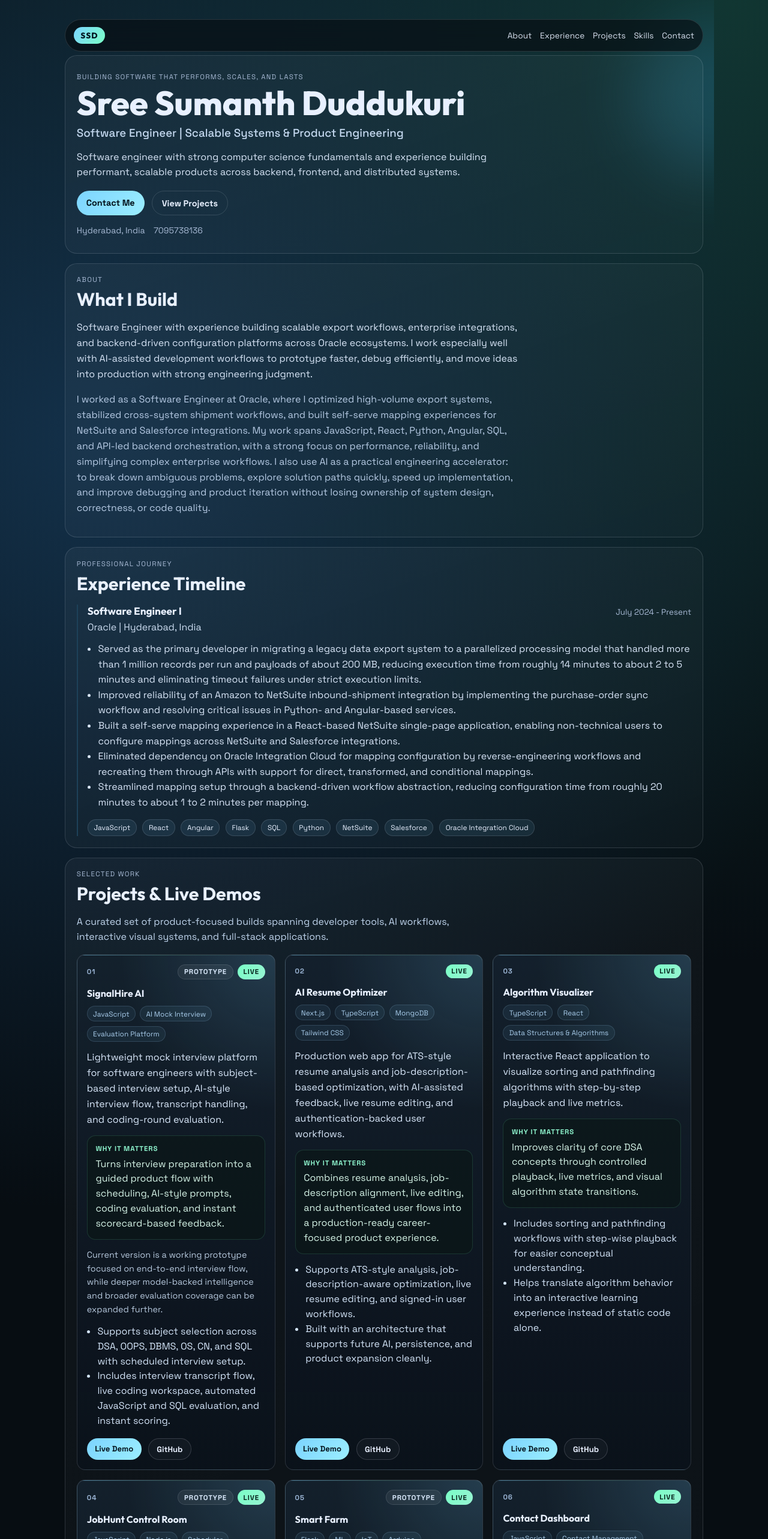
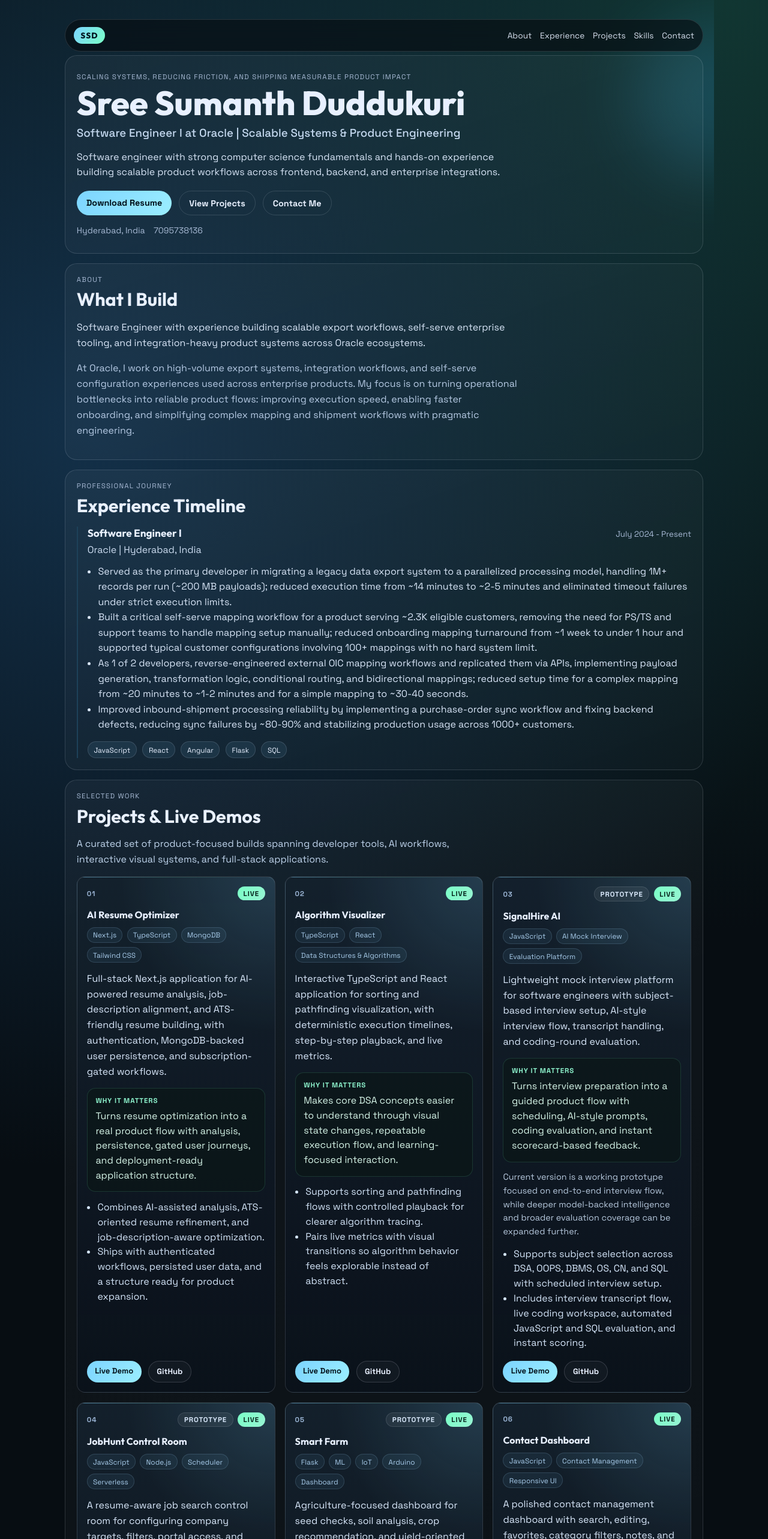
Before and after one commit to codetitan9999/Sree-Sumanth-Portfolio, a React (Vite) app: page / in a window 1280 px wide. Shown: the top 2566 px of the page at 60% size. Built offline with nearby package versions, Linux system fonts and the light colour scheme.

Commit message:
Sync portfolio with updated resume

```diff
--- a/src/components/ContactSection.jsx
+++ b/src/components/ContactSection.jsx
@@ -17,6 +17,15 @@ function SocialLink({ label, href }) {
 }
 
 function ContactSection({ personalInfo }) {
+  const socialOrder = [
+    ['github', 'GitHub'],
+    ['linkedin', 'LinkedIn'],
+    ['leetcode', 'LeetCode'],
+    ['hackerrank', 'HackerRank'],
+    ['codechef', 'CodeChef'],
+    ['codeforces', 'Codeforces']
+  ];
+
   return (
     <section className="panel contact-panel" id="contact">
       <SectionTitle eyebrow="Contact" title="Let&apos;s Build Something Great" />
@@ -26,13 +35,14 @@ function ContactSection({ personalInfo }) {
       <div className="contact-links">
         <a href={`mailto:${personalInfo.email}`}>{personalInfo.email}</a>
         <a href={`tel:${personalInfo.phone.replace(/\s+/g, '')}`}>{personalInfo.phone}</a>
+        <a href={personalInfo.resumeUrl} target="_blank" rel="noreferrer">
+          Resume
+        </a>
       </div>
       <div className="social-links">
-        <SocialLink label="GitHub" href={personalInfo.socials.github} />
-        <SocialLink label="LinkedIn" href={personalInfo.socials.linkedin} />
-        <SocialLink label="LeetCode" href={personalInfo.socials.leetcode} />
-        <SocialLink label="HackerRank" href={personalInfo.socials.hackerrank} />
-        <SocialLink label="CodeChef" href={personalInfo.socials.codechef} />
+        {socialOrder.map(([key, label]) => (
+          <SocialLink key={key} label={label} href={personalInfo.socials[key]} />
+        ))}
       </div>
     </section>
   );
--- a/src/components/CredentialsSection.jsx
+++ b/src/components/CredentialsSection.jsx
@@ -1,4 +1,22 @@
 import SectionTitle from './SectionTitle';
+
+function CredentialItem({ item }) {
+  if (typeof item === 'string') {
+    return <li>{item}</li>;
+  }
+
+  if (item.url) {
+    return (
+      <li>
+        <a href={item.url} target="_blank" rel="noreferrer">
+          {item.label}
+        </a>
+      </li>
+    );
+  }
+
+  return <li>{item.label}</li>;
+}
 
 function CredentialsSection({ certifications, achievements }) {
   return (
@@ -9,7 +27,7 @@ function CredentialsSection({ certifications, achievements }) {
           <h4>Certifications</h4>
           <ul>
             {certifications.map((item) => (
-              <li key={item}>{item}</li>
+              <CredentialItem key={typeof item === 'string' ? item : item.label} item={item} />
             ))}
           </ul>
         </article>
@@ -17,7 +35,7 @@ function CredentialsSection({ certifications, achievements }) {
           <h4>Achievements</h4>
           <ul>
             {achievements.map((item) => (
-              <li key={item}>{item}</li>
+              <CredentialItem key={typeof item === 'string' ? item : item.label} item={item} />
             ))}
           </ul>
         </article>
--- a/src/components/EducationSection.jsx
+++ b/src/components/EducationSection.jsx
@@ -7,6 +7,7 @@ function EducationSection({ education }) {
       <article className="mini-card">
         <h4>{education.degree}</h4>
         <p>{education.institution}</p>
+        {education.location ? <p>{education.location}</p> : null}
         <p>{education.duration}</p>
         <p>CGPA: {education.cgpa}</p>
       </article>
--- a/src/components/Hero.jsx
+++ b/src/components/Hero.jsx
@@ -7,11 +7,14 @@ function Hero({ personalInfo }) {
       <p className="hero-copy">{personalInfo.shortBio}</p>
 
       <div className="hero-actions">
-        <a className="btn btn-primary" href="#contact">
-          Contact Me
+        <a className="btn btn-primary" href={personalInfo.resumeUrl} target="_blank" rel="noreferrer">
+          Download Resume
         </a>
         <a className="btn btn-ghost" href="#projects">
           View Projects
+        </a>
+        <a className="btn btn-ghost" href="#contact">
+          Contact Me
         </a>
       </div>
 
--- a/src/components/SkillsSection.jsx
+++ b/src/components/SkillsSection.jsx
@@ -17,6 +17,13 @@ function SkillGroup({ title, items }) {
 
 function SkillsSection({ skills }) {
   const skillGroups = Object.entries(skills);
+  const titleMap = {
+    languages: 'Languages',
+    frameworks: 'Frameworks',
+    toolsPlatforms: 'Tools & Platforms',
+    databases: 'Databases',
+    core: 'Core'
+  };
 
   return (
     <section className="panel" id="skills">
@@ -25,7 +32,7 @@ function SkillsSection({ skills }) {
         {skillGroups.map(([key, items]) => (
           <SkillGroup
             key={key}
-            title={key.charAt(0).toUpperCase() + key.slice(1)}
+            title={titleMap[key] ?? key}
             items={items}
           />
         ))}
--- a/src/data/portfolioData.js
+++ b/src/data/portfolioData.js
@@ -1,26 +1,29 @@
 export const portfolioData = {
   personalInfo: {
     fullName: 'Sree Sumanth Duddukuri',
-    eyebrow: 'Building software that performs, scales, and lasts',
-    title: 'Software Engineer | Scalable Systems & Product Engineering',
+    eyebrow: 'Scaling systems, reducing friction, and shipping measurable product impact',
+    title: 'Software Engineer I at Oracle | Scalable Systems & Product Engineering',
     shortBio:
-      'Software engineer with strong computer science fundamentals and experience building performant, scalable products across backend, frontend, and distributed systems.',
+      'Software engineer with strong computer science fundamentals and hands-on experience building scalable product workflows across frontend, backend, and enterprise integrations.',
     email: 'sreesumanth199@gmail.com',
     phone: '7095738136',
     location: 'Hyderabad, India',
+    resumeUrl: '/Sree_Sumanth_Duddukuri_Resume.pdf',
     socials: {
       github: 'https://github.com/codetitan9999',
       linkedin: 'https://www.linkedin.com/in/sree-sumanth-duddukuri/',
       leetcode: 'https://leetcode.com/u/sreesumanth2002/',
       hackerrank: 'https://www.hackerrank.com/profile/sreesumanth199',
-      codechef: 'https://www.codechef.com/users/sumanth9999'
+      codechef: 'https://www.codechef.com/users/sumanth9999',
+      codeforces: 'https://codeforces.com/profile/sreesumanth99',
+      portfolio: 'https://sree-sumanth-portfolio.vercel.app/'
     }
   },
   about: {
     shortBio:
-      'Software Engineer with experience building scalable export workflows, enterprise integrations, and backend-driven configuration platforms across Oracle ecosystems. I work especially well with AI-assisted development workflows to prototype faster, debug efficiently, and move ideas into production with strong engineering judgment.',
+      'Software Engineer with experience building scalable export workflows, self-serve enterprise tooling, and integration-heavy product systems across Oracle ecosystems.',
     longBio:
-      'I worked as a Software Engineer at Oracle, where I optimized high-volume export systems, stabilized cross-system shipment workflows, and built self-serve mapping experiences for NetSuite and Salesforce integrations. My work spans JavaScript, React, Python, Angular, SQL, and API-led backend orchestration, with a strong focus on performance, reliability, and simplifying complex enterprise workflows. I also use AI as a practical engineering accelerator: to break down ambiguous problems, explore solution paths quickly, speed up implementation, and improve debugging and product iteration without losing ownership of system design, correctness, or code quality.'
+      'At Oracle, I work on high-volume export systems, integration workflows, and self-serve configuration experiences used across enterprise products. My focus is on turning operational bottlenecks into reliable product flows: improving execution speed, enabling faster onboarding, and simplifying complex mapping and shipment workflows with pragmatic engineering.'
   },
   experience: [
     {
@@ -29,26 +32,41 @@ export const portfolioData = {
       location: 'Hyderabad, India',
       duration: 'July 2024 - Present',
       highlights: [
-        'Served as the primary developer in migrating a legacy data export system to a parallelized processing model that handled more than 1 million records per run and payloads of about 200 MB, reducing execution time from roughly 14 minutes to about 2 to 5 minutes and eliminating timeout failures under strict execution limits.',
-        'Improved reliability of an Amazon to NetSuite inbound-shipment integration by implementing the purchase-order sync workflow and resolving critical issues in Python- and Angular-based services.',
-        'Built a self-serve mapping experience in a React-based NetSuite single-page application, enabling non-technical users to configure mappings across NetSuite and Salesforce integrations.',
-        'Eliminated dependency on Oracle Integration Cloud for mapping configuration by reverse-engineering workflows and recreating them through APIs with support for direct, transformed, and conditional mappings.',
-        'Streamlined mapping setup through a backend-driven workflow abstraction, reducing configuration time from roughly 20 minutes to about 1 to 2 minutes per mapping.'
+        'Served as the primary developer in migrating a legacy data export system to a parallelized processing model, handling 1M+ records per run (~200 MB payloads); reduced execution time from ~14 minutes to ~2-5 minutes and eliminated timeout failures under strict execution limits.',
+        'Built a critical self-serve mapping workflow for a product serving ~2.3K eligible customers, removing the need for PS/TS and support teams to handle mapping setup manually; reduced onboarding mapping turnaround from ~1 week to under 1 hour and supported typical customer configurations involving 100+ mappings with no hard system limit.',
+        'As 1 of 2 developers, reverse-engineered external OIC mapping workflows and replicated them via APIs, implementing payload generation, transformation logic, conditional routing, and bidirectional mappings; reduced setup time for a complex mapping from ~20 minutes to ~1-2 minutes and for a simple mapping to ~30-40 seconds.',
+        'Improved inbound-shipment processing reliability by implementing a purchase-order sync workflow and fixing backend defects, reducing sync failures by ~80-90% and stabilizing production usage across 1000+ customers.'
       ],
-      technologies: [
-        'JavaScript',
-        'React',
-        'Angular',
-        'Flask',
-        'SQL',
-        'Python',
-        'NetSuite',
-        'Salesforce',
-        'Oracle Integration Cloud'
-      ]
+      technologies: ['JavaScript', 'React', 'Angular', 'Flask', 'SQL']
     }
   ],
   projects: [
+    {
+      title: 'AI Resume Optimizer',
+      subtitle: 'Next.js | TypeScript | MongoDB | Tailwind CSS',
+      description:
+        'Full-stack Next.js application for AI-powered resume analysis, job-description alignment, and ATS-friendly resume building, with authentication, MongoDB-backed user persistence, and subscription-gated workflows.',
+      impact: 'Turns resume optimization into a real product flow with analysis, persistence, gated user journeys, and deployment-ready application structure.',
+      highlights: [
+        'Combines AI-assisted analysis, ATS-oriented resume refinement, and job-description-aware optimization.',
+        'Ships with authenticated workflows, persisted user data, and a structure ready for product expansion.'
+      ],
+      repoUrl: 'https://github.com/codetitan9999/AI-Resume-Optimizer',
+      liveUrl: 'https://ai-resume-optimizer-for-top-companies.vercel.app/'
+    },
+    {
+      title: 'Algorithm Visualizer',
+      subtitle: 'TypeScript | React | Data Structures & Algorithms',
+      description:
+        'Interactive TypeScript and React application for sorting and pathfinding visualization, with deterministic execution timelines, step-by-step playback, and live metrics.',
+      impact: 'Makes core DSA concepts easier to understand through visual state changes, repeatable execution flow, and learning-focused interaction.',
+      highlights: [
+        'Supports sorting and pathfinding flows with controlled playback for clearer algorithm tracing.',
+        'Pairs live metrics with visual transitions so algorithm behavior feels explorable instead of abstract.'
+      ],
+      repoUrl: 'https://github.com/codetitan9999/Algorithm_Visualizer',
+      liveUrl: 'https://algorithm-visualizer-xi-ten.vercel.app'
+    },
     {
       title: 'SignalHire AI',
       subtitle: 'JavaScript | AI Mock Interview | Evaluation Platform',
@@ -64,32 +82,6 @@ export const portfolioData = {
       ],
       repoUrl: 'https://github.com/codetitan9999/AiInterview',
       liveUrl: 'https://signalhire-ai.vercel.app'
-    },
-    {
-      title: 'AI Resume Optimizer',
-      subtitle: 'Next.js | TypeScript | MongoDB | Tailwind CSS',
-      description:
-        'Production web app for ATS-style resume analysis and job-description-based optimization, with AI-assisted feedback, live resume editing, and authentication-backed user workflows.',
-      impact: 'Combines resume analysis, job-description alignment, live editing, and authenticated user flows into a production-ready career-focused product experience.',
-      highlights: [
-        'Supports ATS-style analysis, job-description-aware optimization, live resume editing, and signed-in user workflows.',
-        'Built with an architecture that supports future AI, persistence, and product expansion cleanly.'
-      ],
-      repoUrl: 'https://github.com/codetitan9999/AI-Resume-Optimizer',
-      liveUrl: 'https://ai-resume-optimizer-for-top-companies.vercel.app/'
-    },
-    {
-      title: 'Algorithm Visualizer',
-      subtitle: 'TypeScript | React | Data Structures & Algorithms',
-      description:
-        'Interactive React application to visualize sorting and pathfinding algorithms with step-by-step playback and live metrics.',
-      impact: 'Improves clarity of core DSA concepts through controlled playback, live metrics, and visual algorithm state transitions.',
-      highlights: [
-        'Includes sorting and pathfinding workflows with step-wise playback for easier conceptual understanding.',
-        'Helps translate algorithm behavior into an interactive learning experience instead of static code alone.'
-      ],
-      repoUrl: 'https://github.com/codetitan9999/Algorithm_Visualizer',
-      liveUrl: 'https://algorithm-visualizer-xi-ten.vercel.app'
     },
     {
       title: 'JobHunt Control Room',
@@ -138,35 +130,37 @@ export const portfolioData = {
     }
   ],
   skills: {
-    languages: ['C++', 'JavaScript', 'TypeScript', 'Python', 'SQL'],
-    frontend: ['React', 'Next.js', 'Angular', 'Tailwind CSS', 'Responsive UI', 'Interview UI Flows'],
-    backend: ['Node.js', 'Express.js', 'Flask', 'REST APIs', 'Serverless APIs', 'Authentication Flows'],
-    data: ['MongoDB', 'MySQL', 'Oracle', 'Machine Learning', 'IoT', 'Arduino'],
-    platforms: [
-      'Git',
-      'Docker',
-      'Postman',
-      'Vercel',
-      'NetSuite',
-      'Salesforce',
-      'Oracle Integration Cloud',
-      'Zustand',
-      'Zod'
-    ],
-    core: ['DSA', 'CS Fundamentals', 'System Design', 'Distributed Systems', 'AI-Assisted Development', 'Interview Evaluation Systems']
+    languages: ['C++', 'JavaScript', 'Python'],
+    frameworks: ['React', 'Angular', 'Node.js', 'Express.js', 'Flask'],
+    toolsPlatforms: ['Git', 'Docker', 'Postman', 'NetSuite', 'Salesforce', 'Oracle Integration Cloud'],
+    databases: ['Oracle', 'MySQL', 'MongoDB'],
+    core: ['Data Structures and Algorithms', 'Computer Science Fundamentals', 'System Design Fundamentals']
   },
   education: {
     degree: 'Bachelor of Technology in Computer Science and Engineering',
     institution: 'VNR Vignana Jyothi Institute of Engineering and Technology',
+    location: 'Hyderabad, India',
     duration: 'Nov. 2020 - Apr. 2024',
     cgpa: '8.6/10.0'
   },
   certifications: [
-    'Smart Coder (DSA) Program | Diamond Certificate, Smart Interviews'
+    {
+      label: 'Smart Coder (DSA) Program | Diamond Certificate, Smart Interviews',
+      url: 'https://smartinterviews.in/certificate/fc1f7648'
+    }
   ],
   achievements: [
-    '3rd place in a VNR VJIET nationwide coding contest among 600 teams.',
-    '4th place in Megathon 2022, a nationwide hackathon organized by IIIT Hyderabad, among 500 teams.',
-    '6-Star in HackerRank Problem Solving.'
+    {
+      label: '3rd place in VNR VJIET nationwide coding contest | Among 600 teams',
+      url: 'https://drive.google.com/file/d/1QflX7DbUU1t2mQOtQM7eBkL1Yzp8vPGr/view?usp=sharing'
+    },
+    {
+      label: '4th place in Megathon 2022 | IIIT Hyderabad nationwide hackathon, 500 teams',
+      url: 'https://drive.google.com/file/d/1dTIaOF0wvbhiXrq18hR7oInmjweQPpzZ/view?usp=sharing'
+    },
+    {
+      label: '6-Star in HackerRank Problem Solving',
+      url: 'https://www.hackerrank.com/profile/sreesumanth199'
+    }
   ]
 };
--- a/src/styles.css
+++ b/src/styles.css
@@ -232,6 +232,20 @@ main {
   padding-left: 1.1rem;
   line-height: 1.6;
   color: #d8e5f7;
+}
+
+.mini-card a {
+  color: var(--brand);
+  text-decoration: none;
+}
+
+.mini-card a:hover,
+.mini-card a:focus-visible,
+.contact-links a:hover,
+.contact-links a:focus-visible,
+.social-links a:hover,
+.social-links a:focus-visible {
+  text-decoration: underline;
 }
 
 .chips {
```
Also changed, not shown: 1 other file (tests, documents, lock files or other folders).
